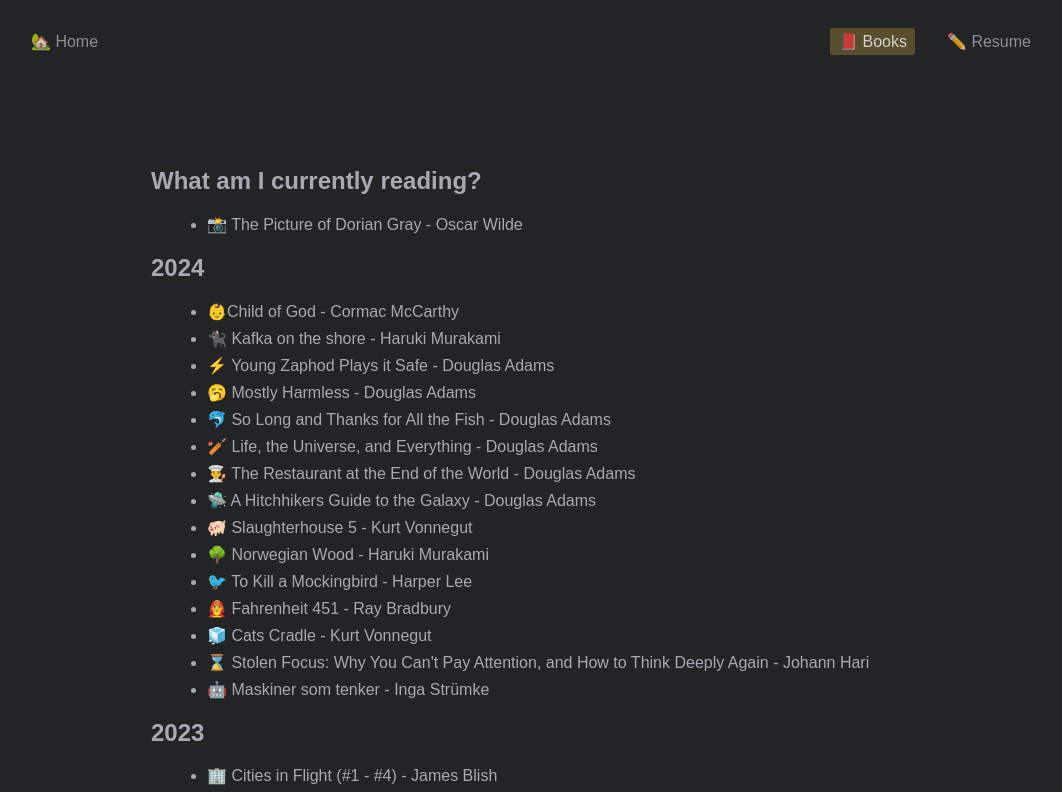
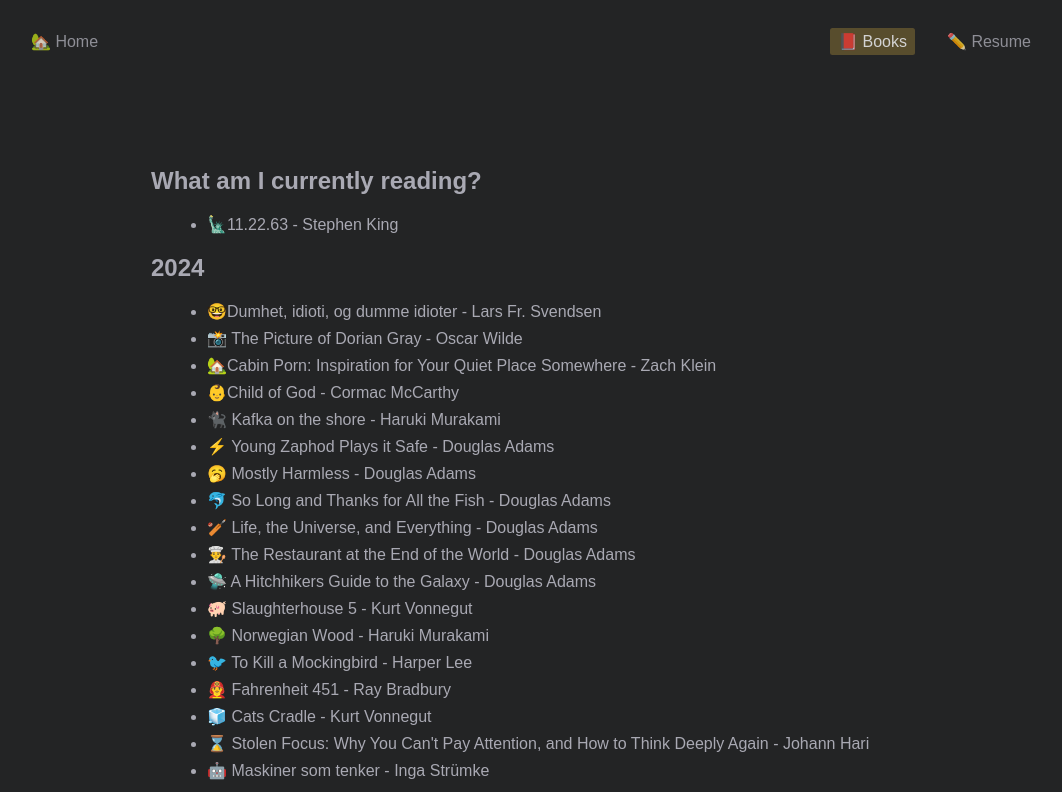
Before and after one commit to ErikMLysfjord/lysfjord.no, a SvelteKit app: page /books in a window 1280 px wide. Shown: the top 792 px of the page, without its empty margins (105-1167 px from the left). Built offline with nearby package versions, Linux system fonts and the light colour scheme.

Commit message:
feat: update book list

```diff
--- a/src/routes/books/+page.svelte
+++ b/src/routes/books/+page.svelte
@@ -7,10 +7,13 @@
 	<div class="content">
 		<h1>What am I currently reading?</h1>
 		<ul class="book-list">
-			<li>📸 The Picture of Dorian Gray - Oscar Wilde</li>
+			<li>🗽11.22.63 - Stephen King</li>
 		</ul>
 		<h2>2024</h2>
 		<ul class="book-list">
+			<li>🤓Dumhet, idioti, og dumme idioter - Lars Fr. Svendsen</li>
+			<li>📸 The Picture of Dorian Gray - Oscar Wilde</li>
+			<li>🏡Cabin Porn: Inspiration for Your Quiet Place Somewhere - Zach Klein</li>
 			<li>👶Child of God - Cormac McCarthy</li>
 			<li>🐈‍⬛ Kafka on the shore - Haruki Murakami</li>
 			<li>⚡️ Young Zaphod Plays it Safe - Douglas Adams</li>
```
